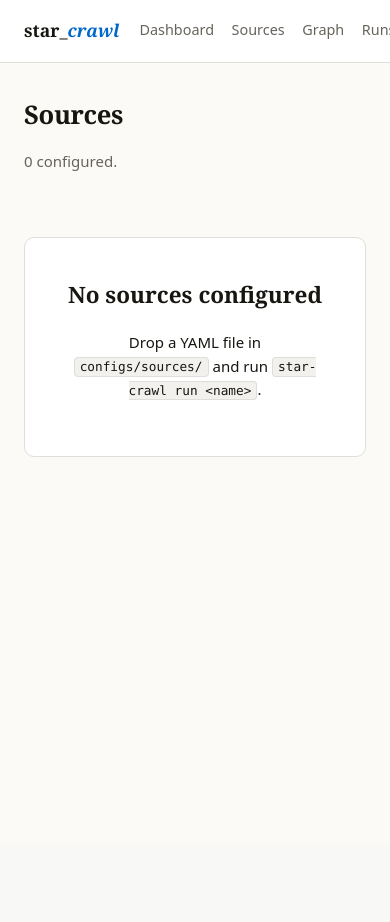
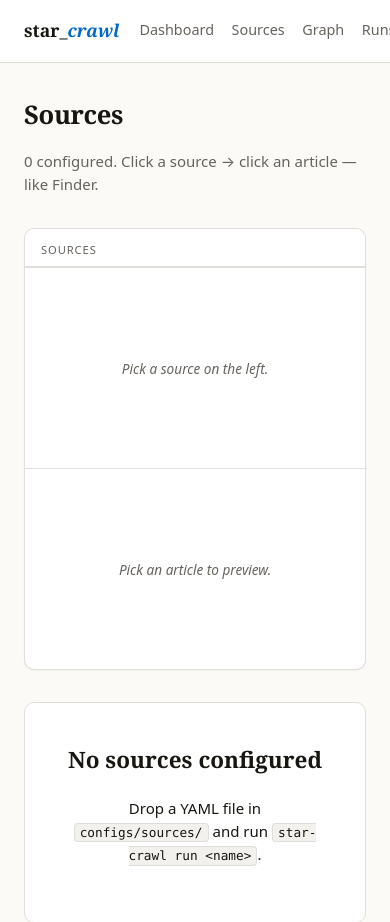
Before and after one commit to baotran8810/star_crawl, a Python web app: template src/star_crawl/web/templates/sources.html in a window 390 px wide; the page is wider, and only the part inside the window is pictured. Shown: the top 922 px of that part. Before the commit the page ends 457 px from the top of that part, so only its background shows below. Run offline with Jinja, Linux system fonts and the light colour scheme; the template is opened without the code that fills it, so the values that code supplies are empty.

Commit message:
ui(sources): Finder-style 3-column browse view
Replaces the source-card grid with a macOS Finder-style cascading view:
- Column 1: list of sources (sticky header, click to load column 2)
- Column 2: list of articles for the picked source (paginated, click
  to load column 3)
- Column 3: article preview with title, byline, first ~1200 chars
  rendered, metadata block, and "Open full →" link

New endpoints (HTMX partial targets):
- GET /sources/{name}/articles  → partials/finder_articles.html
- GET /articles/{id}/preview    → partials/article_preview.html

Interaction:
- Selected-row highlight per column (vanilla JS, no framework)
- Picking a new source auto-clears column 3 to avoid stale preview
- HTMX hx-trigger="click" + hx-swap="innerHTML" on each row
- Pagination via prev/next links targeting the same column

Includes:
- Network fixes that made the full crawl viable:
  · truststore.inject_into_ssl() in star_crawl/__init__.py (macOS
    Python certifi bundle is too old for Medium/Cloudflare leaf certs)
  · brotli added to deps so httpx auto-decompresses br responses
  · robots.txt fetched via httpx (handles compression + system trust)
  · HttpFetcher + all 3 seeders send proper Accept / Accept-Language /
    Accept-Encoding headers (Uber's CDN returns 406 without these)

Live verified against the real corpus (120 articles after a full
all-sources crawl): browse Sources → click cloudflare_blog → click
"Building for the future" → preview renders inline with byline +
first paragraphs + metadata. Tests: 106/106 pass.

```diff
--- a/pyproject.toml
+++ b/pyproject.toml
@@ -32,6 +32,8 @@ dependencies = [
     "tldextract>=5.1,<6.0",
     "langdetect>=1.0,<2.0",
     "beautifulsoup4>=4.12,<5.0",
+    "truststore>=0.9,<1.0",
+    "brotli>=1.1,<2.0",
 ]
 
 [project.optional-dependencies]
--- a/src/star_crawl/seeders/rss.py
+++ b/src/star_crawl/seeders/rss.py
@@ -24,7 +24,11 @@ class RssSeeder:
         async with httpx.AsyncClient(
             follow_redirects=True,
             timeout=30.0,
-            headers={"User-Agent": source.policy.user_agent},
+            headers={
+                "User-Agent": source.policy.user_agent,
+                "Accept": "application/rss+xml, application/atom+xml, application/xml;q=0.9, */*;q=0.8",
+                "Accept-Encoding": "gzip, deflate, br",
+            },
         ) as client:
             resp = await client.get(str(source.seed.url))
             resp.raise_for_status()
--- a/src/star_crawl/seeders/sitemap.py
+++ b/src/star_crawl/seeders/sitemap.py
@@ -23,7 +23,11 @@ class SitemapSeeder:
         async with httpx.AsyncClient(
             follow_redirects=True,
             timeout=30.0,
-            headers={"User-Agent": source.policy.user_agent},
+            headers={
+                "User-Agent": source.policy.user_agent,
+                "Accept": "application/xml, text/xml, application/rss+xml, */*;q=0.5",
+                "Accept-Encoding": "gzip, deflate, br",
+            },
         ) as client:
             seen: set[str] = set()
             async for url in self._walk(
--- a/src/star_crawl/web/static/styles.css
+++ b/src/star_crawl/web/static/styles.css
@@ -419,3 +419,195 @@ table.list .empty { text-align: center; color: var(--muted); padding: 2rem; }
   background: var(--accent-soft); color: var(--accent);
   border: 1px solid color-mix(in oklch, var(--accent) 30%, transparent);
 }
+
+/* ============ Finder column view (Sources) ============ */
+.finder {
+  display: grid;
+  grid-template-columns: 260px 340px 1fr;
+  gap: 1px;
+  background: var(--border);
+  border: 1px solid var(--border);
+  border-radius: var(--radius);
+  overflow: hidden;
+  min-height: calc(100vh - 14rem);
+  box-shadow: var(--shadow-sm);
+}
+@media (max-width: 900px) {
+  .finder { grid-template-columns: 1fr; min-height: auto; }
+}
+
+.finder-col {
+  background: var(--surface);
+  overflow-y: auto;
+  padding: 0;
+  min-height: 0;
+}
+.finder-col h4 {
+  font-size: 0.7rem;
+  letter-spacing: 0.08em;
+  text-transform: uppercase;
+  color: var(--muted);
+  font-weight: 500;
+  margin: 0;
+  padding: 0.75rem 1rem 0.5rem;
+  position: sticky;
+  top: 0;
+  background: var(--surface);
+  border-bottom: 1px solid var(--border);
+  z-index: 1;
+}
+.finder-col h4 small { font-weight: 400; }
+
+.finder-list {
+  list-style: none;
+  padding: 0;
+  margin: 0;
+}
+.finder-list li {
+  margin: 0;
+}
+.finder-list a {
+  display: grid;
+  grid-template-columns: 1fr auto auto;
+  align-items: center;
+  gap: 0.5rem;
+  padding: 0.6rem 0.9rem;
+  color: var(--text);
+  text-decoration: none;
+  border-bottom: 1px solid var(--border);
+  font-size: 0.88rem;
+  cursor: pointer;
+  transition: background-color 100ms ease;
+}
+.finder-list a:hover {
+  background: color-mix(in oklch, var(--accent-soft) 60%, transparent);
+  text-decoration: none;
+}
+.finder-list a.selected {
+  background: var(--accent);
+  color: white;
+}
+.finder-list a.selected .row-meta,
+.finder-list a.selected .row-chev,
+.finder-list a.selected .muted,
+.finder-list a.selected small {
+  color: rgba(255, 255, 255, 0.85);
+}
+
+.finder-list .row-main {
+  font-weight: 500;
+  overflow: hidden;
+  text-overflow: ellipsis;
+  white-space: nowrap;
+}
+.finder-list .row-meta {
+  font-size: 0.75rem;
+  color: var(--muted);
+  display: flex;
+  gap: 0.4rem;
+  align-items: center;
+  white-space: nowrap;
+}
+.finder-list .row-chev {
+  color: var(--muted);
+  font-size: 1rem;
+  width: 0.8rem;
+  text-align: right;
+}
+
+.finder-empty {
+  display: flex;
+  align-items: center;
+  justify-content: center;
+  height: 100%;
+  min-height: 200px;
+  color: var(--muted);
+  font-size: 0.85rem;
+  font-style: italic;
+}
+
+.finder-pagi {
+  display: flex;
+  justify-content: space-between;
+  align-items: center;
+  padding: 0.7rem 1rem;
+  font-size: 0.82rem;
+  border-top: 1px solid var(--border);
+  position: sticky;
+  bottom: 0;
+  background: var(--surface);
+}
+.finder-pagi a {
+  color: var(--accent);
+  cursor: pointer;
+}
+
+/* Column 3 article preview */
+.preview-shell {
+  padding: 1.25rem 1.5rem;
+}
+.preview-shell h3.preview-title {
+  font-family: var(--font-serif);
+  font-size: 1.25rem;
+  font-weight: 600;
+  letter-spacing: -0.01em;
+  line-height: 1.25;
+  margin: 0.4rem 0 0.5rem;
+}
+.preview-shell .byline {
+  font-size: 0.85rem;
+  color: var(--muted);
+  margin: 0 0 1rem;
+}
+.preview-shell .preview-actions {
+  display: flex;
+  gap: 0.5rem;
+  margin: 0.5rem 0 1rem;
+}
+.preview-shell .preview-actions .pill {
+  cursor: pointer;
+  text-decoration: none;
+}
+.preview-shell hr {
+  border: none;
+  border-top: 1px solid var(--border);
+  margin: 1.25rem 0;
+}
+.preview-shell .preview-snippet {
+  font-size: 0.92rem;
+  line-height: 1.65;
+  color: var(--text);
+}
+.preview-shell .preview-snippet p { margin: 0 0 0.8rem; }
+.preview-shell .preview-snippet h1,
+.preview-shell .preview-snippet h2,
+.preview-shell .preview-snippet h3 {
+  font-family: var(--font-serif);
+  font-size: 1rem;
+  font-weight: 600;
+  margin-top: 1.2rem;
+}
+.preview-shell .preview-snippet pre {
+  background: var(--code-bg);
+  border: 1px solid var(--border);
+  border-radius: 6px;
+  padding: 0.6rem;
+  font-size: 0.78rem;
+  overflow-x: auto;
+}
+.preview-shell .preview-meta {
+  font-size: 0.78rem;
+  margin: 0;
+}
+.preview-shell .preview-meta dt {
+  font-size: 0.65rem;
+  letter-spacing: 0.06em;
+  text-transform: uppercase;
+  color: var(--muted);
+  margin-top: 0.6rem;
+}
+.preview-shell .preview-meta dd {
+  margin: 0.1rem 0 0;
+  word-break: break-all;
+}
+.preview-shell .preview-meta dd a { color: var(--text); }
--- a/src/star_crawl/web/templates/sources.html
+++ b/src/star_crawl/web/templates/sources.html
@@ -1,25 +1,68 @@
 {% extends "base.html" %}
 {% block title %}Sources · star_crawl{% endblock %}
 {% block body %}
-<header class="page-head"><h1>Sources</h1>
-  <p class="muted">{{ sources|length }} configured.</p>
+<header class="page-head">
+  <h1>Sources</h1>
+  <p class="muted">{{ sources|length }} configured. Click a source → click an article — like Finder.</p>
 </header>
 
-<div class="src-grid">
-  {% for s in sources %}
-  <a href="/sources/{{ s.name }}" class="src-card">
-    <div class="top">
-      <span class="name">{{ s.display_name }}</span>
-      {% if s.policy_opt_in %}<span class="pill warn">opt-in</span>{% endif %}
-    </div>
-    <div class="count">{{ s.article_count }}<small>articles</small></div>
-    <div class="meta">
-      <span>{{ s.fetcher }} · {{ s.seed_strategy }}</span>
-      <span>{{ s.last_crawled_at[:16] if s.last_crawled_at else '—' }}</span>
-    </div>
-  </a>
-  {% endfor %}
+<div class="finder">
+  {# Column 1 — sources #}
+  <aside class="finder-col col-sources">
+    <h4>Sources</h4>
+    <ul class="finder-list">
+      {% for s in sources %}
+      <li>
+        <a href="#" data-finder-row="source"
+           hx-get="/sources/{{ s.name }}/articles"
+           hx-target="#finder-col-articles"
+           hx-swap="innerHTML">
+          <span class="row-main">{{ s.display_name }}</span>
+          <span class="row-meta">
+            {{ s.article_count }}
+            {% if s.policy_opt_in %}<small class="pill warn">opt-in</small>{% endif %}
+          </span>
+          <span class="row-chev">›</span>
+        </a>
+      </li>
+      {% endfor %}
+    </ul>
+  </aside>
+
+  {# Column 2 — articles in the picked source #}
+  <section class="finder-col col-articles" id="finder-col-articles">
+    <div class="finder-empty"><p>Pick a source on the left.</p></div>
+  </section>
+
+  {# Column 3 — article preview #}
+  <section class="finder-col col-preview" id="finder-col-preview">
+    <div class="finder-empty"><p>Pick an article to preview.</p></div>
+  </section>
 </div>
+
+<script>
+  // Selected-row highlight per column
+  document.addEventListener('click', function (e) {
+    const row = e.target.closest('a[data-finder-row]');
+    if (!row) return;
+    const list = row.closest('.finder-list');
+    if (list) {
+      list.querySelectorAll('a.selected').forEach(function (el) {
+        el.classList.remove('selected');
+      });
+      row.classList.add('selected');
+    }
+  });
+
+  // When the user picks a new source, blank column 3
+  document.body.addEventListener('htmx:afterSwap', function (e) {
+    if (e.detail.target.id === 'finder-col-articles') {
+      const col3 = document.getElementById('finder-col-preview');
+      col3.innerHTML = '<div class="finder-empty"><p>Pick an article to preview.</p></div>';
+    }
+  });
+</script>
+
 {% if not sources %}
 <div class="empty-state">
   <h2>No sources configured</h2>
```
Also changed, not shown: src/star_crawl/__init__.py (+24 -0 lines), src/star_crawl/core/policy.py (+44 -9 lines), src/star_crawl/fetchers/http.py (+9 -1 lines), src/star_crawl/seeders/pagination.py (+8 -1 lines), src/star_crawl/web/routers/articles.py (+23 -0 lines), src/star_crawl/web/routers/sources.py (+39 -0 lines), src/star_crawl/web/templates/partials/article_preview.html (added, +32 -0 lines), src/star_crawl/web/templates/partials/finder_articles.html (added, +39 -0 lines), 1 other file.
